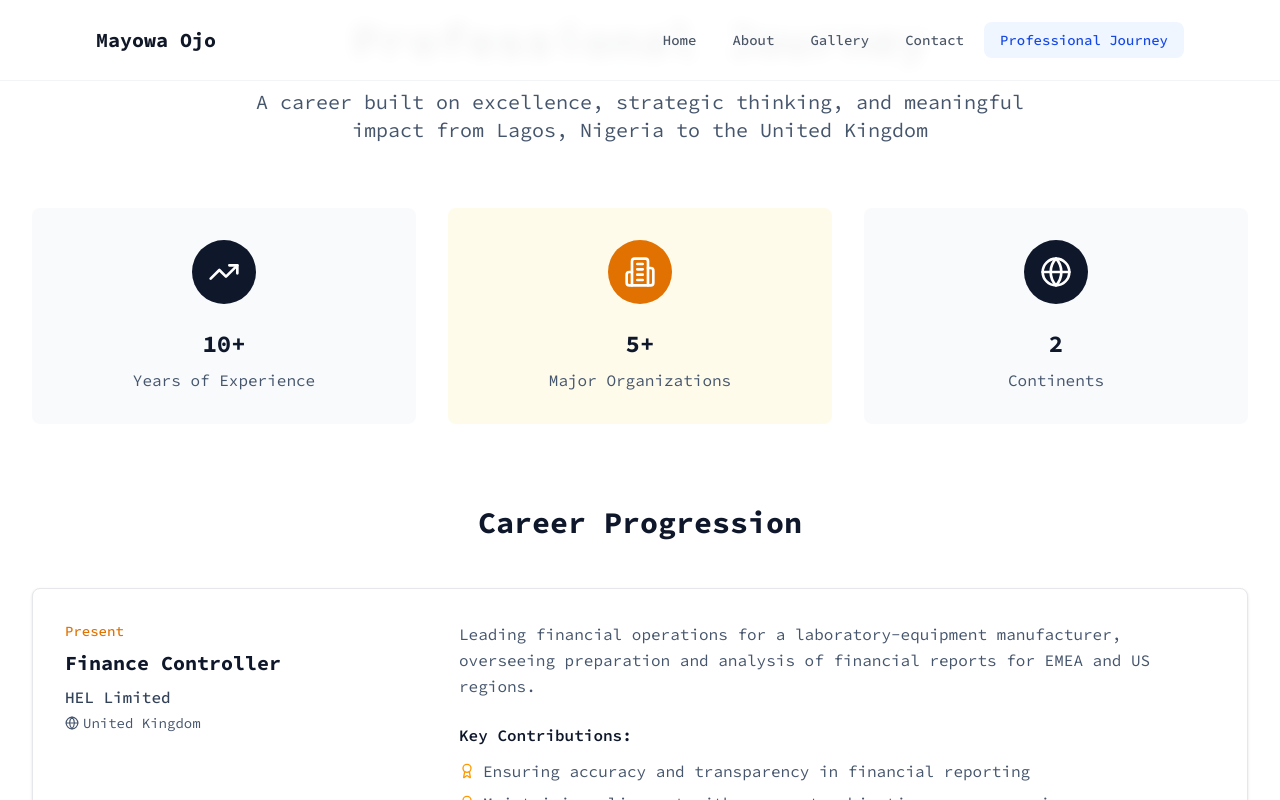
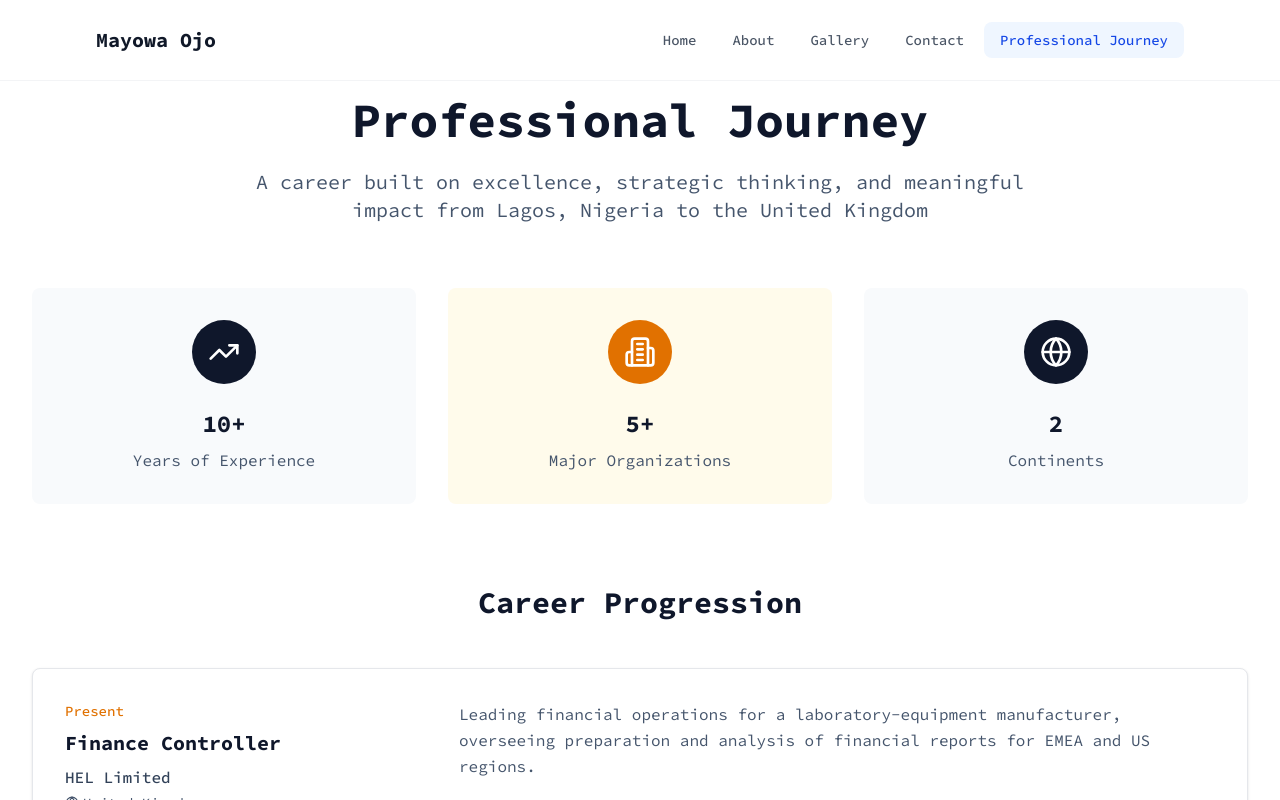
Before and after one commit to theNubiadev/mayowaojoWeb, a React (Vite) app: page /professional-journey in a window 1280 px wide. Shown: the top 800 px of the page. Built offline with nearby package versions, Linux system fonts and the light colour scheme.

Commit message:
fix: Adjust padding in Professional page for improved layout

```diff
--- a/src/pages/Professional.jsx
+++ b/src/pages/Professional.jsx
@@ -63,7 +63,7 @@ function Professional() {
   ]
 
   return (
-    <div className="bg-white py-20 pt-4">
+    <div className="bg-white py-24 ">
       <div className="max-w-7xl mx-auto px-4 sm:px-6 lg:px-8">
         {/* Header */}
         <div className="text-center mb-16">
```
